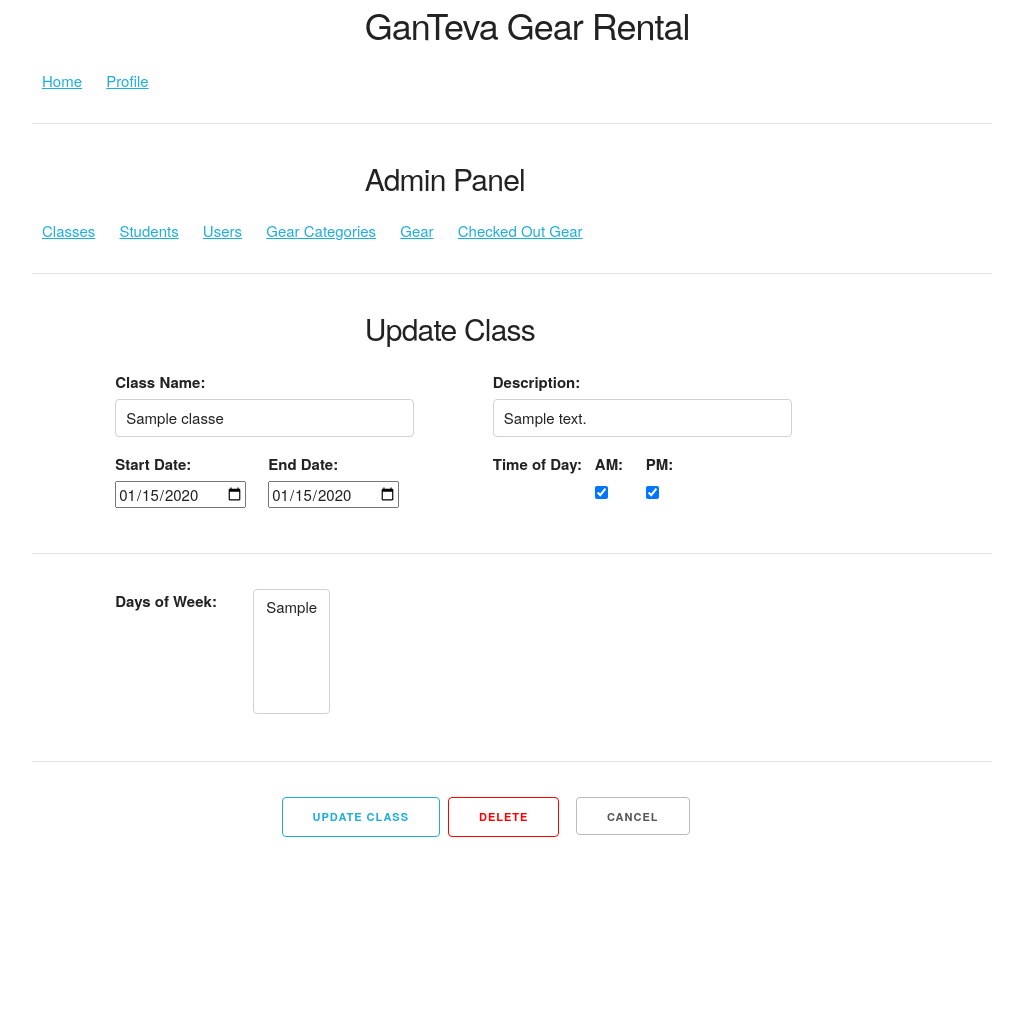
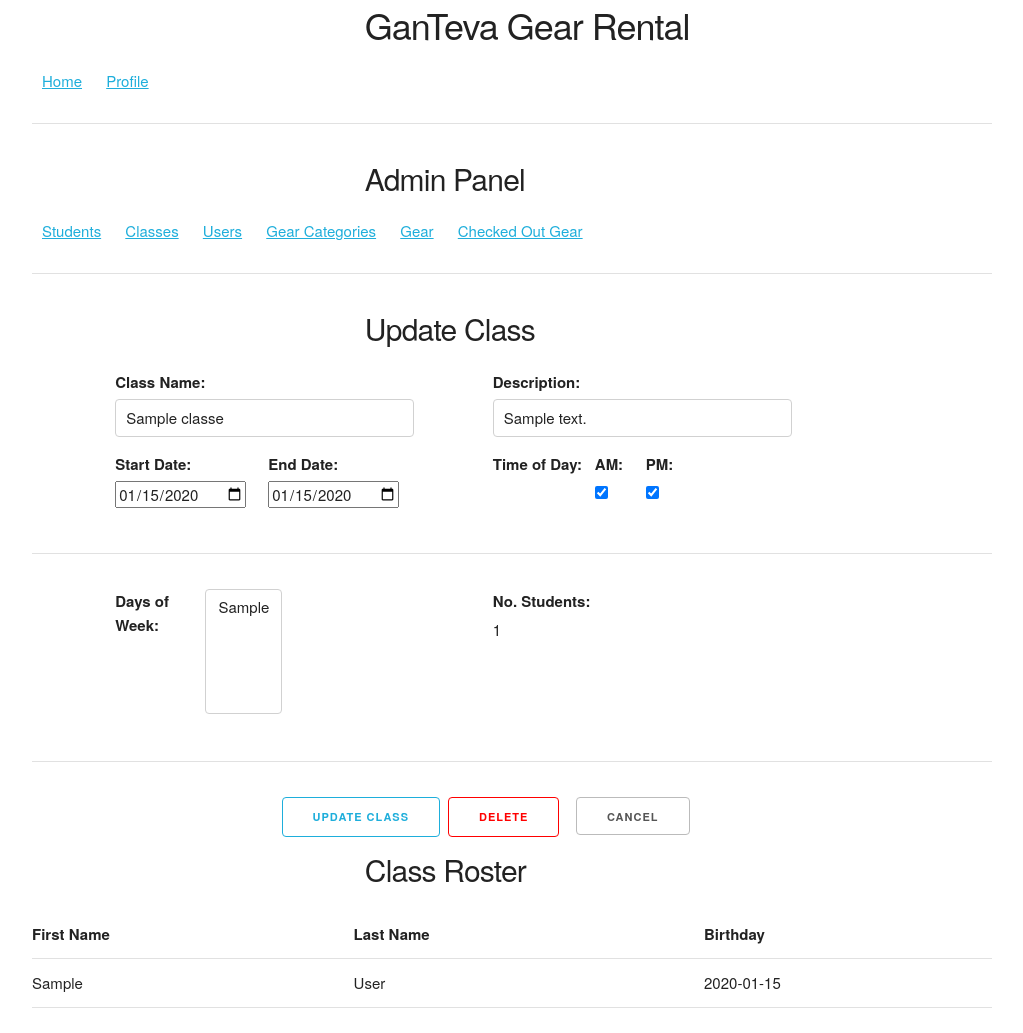
Before and after one commit to bjmaynard01/ganteva-gear-rental, a Flask app: page /admin/classes/1/update in a window 1280 px wide. Shown: the part 229-1262 px from the top of the page, without its empty margins (128-1151 px from the left). Before the commit the page ends 1066 px from the top, so only its background shows below. Run offline with Flask 3, Linux system fonts and the light colour scheme; a user stored in the database is signed in; tables that the repository leaves empty hold one stand-in row (values such as "Sample post"); some libraries are stand-ins or nearby versions.

Commit message:
can view students in each class on edit page

```diff
--- a/app/admin/classes/routes.py
+++ b/app/admin/classes/routes.py
@@ -4,6 +4,7 @@ from app import db
 from flask_login import current_user, login_required
 from sqlalchemy.exc import SQLAlchemyError
 from app.admin.classes.models import Classes, DaysOfWeek
+from app.admin.students.models import Student
 from app.admin.classes.forms import ClassAddForm, ClassUpdateForm
 from datetime import date
 
@@ -80,6 +81,7 @@ def update_class(id):
 
             try:
                 classroom = Classes.query.get_or_404(id)
+                students = classroom.students.order_by(Student.last_name).all()
 
             except SQLAlchemyError as error:
                 return render_template('errors/500.html', title='Internal Error'), 500
@@ -109,7 +111,7 @@ def update_class(id):
             update_class_form.days.data = classroom.daysofweek
 
             return render_template('admin/classes/add_class.html', title='Update Class', form=update_class_form,
-                                   legend='Update Class', classroom=classroom)
+                                   legend='Update Class', classroom=classroom, students=students)
     else:
         flash('You must be logged in to update classes')
         return redirect(url_for('users.login'))
--- a/app/admin/students/routes.py
+++ b/app/admin/students/routes.py
@@ -15,7 +15,7 @@ def admin_students():
 
         if current_user.is_admin:
             try:
-                students = Student.query.all()
+                students = Student.query.order_by(Student.last_name).all()
                 return render_template('admin/students/admin_students.html', title='Student Administration',
                                        students=students)
             except SQLAlchemyError as error:
--- a/app/templates/admin/admin.html
+++ b/app/templates/admin/admin.html
@@ -6,8 +6,8 @@
     </div>
     <div class="row">
         <div id="navbar" class="twelve columns">
+            <a href="{{ url_for('admin_students.admin_students') }}" class="navlink">Students</a>
             <a href="{{ url_for('admin_classes.admin_classes') }}" class="navlink">Classes</a>
-            <a href="{{ url_for('admin_students.admin_students') }}" class="navlink">Students</a>
             <a href="{{ url_for('admin_users.admin_users')}}" class="navlink">Users</a>
             <a href="{{ url_for('admin_gear.categories_admin') }}" class="navlink">Gear Categories</a>
             <a href="{{ url_for('admin_gear.gear_admin') }}" class="navlink">Gear</a>
--- a/app/templates/admin/classes/add_class.html
+++ b/app/templates/admin/classes/add_class.html
@@ -67,8 +67,8 @@
         <div class="row twelve columns">
         </div>
         <div class="row twelve columns">
-            <div class="offset-by-one eight columns">
-                <div class="three columns">
+            <div class="offset-by-one four columns">
+                <div class="four columns">
                     {{ form.days.label }}
                 </div>
                 <div>
@@ -78,6 +78,13 @@
                     {% endfor %}
                 </div>
             </div>
+            {% if legend == 'Update Class'%}
+            <div class="offset-by-one four columns">
+                <label>No. Students:</label>
+                <div>{{ classroom.students.count() }}</div>
+            </div>
+
+            {% endif %}
         </div>
         <div class="row twelve columns">
             <hr>
@@ -96,7 +103,7 @@
             {% endif %}
             {% if legend == 'Update Class' %}
             <div class="offset-by-one one columns">
-                <a href="{{ url_for('admin_classes.admin_classes') }}"><input type="button" value="Cancel"></a>
+               <div><a href="{{ url_for('admin_classes.admin_classes') }}"><input type="button" value="Cancel"></a></div>
             </div>
             {% elif legend == 'Add Class' %}
             <div class="offset-by-two two columns">
@@ -104,6 +111,27 @@
             </div>
             {% endif %}
             </div>
+            {% if legend == 'Update Class' and classroom.students.count() > 0 %}
+            <div class="row twelve columns">
+                <div class="offset-by-four four columns">
+                    <h4>Class Roster</h4>
+                </div>
+            </div>
+            <div class="row twelve columns">
+                <table class="twelve columns">
+                    <th>First Name</th>
+                    <th>Last Name</th>
+                    <th>Birthday</th>
+                    {% for student in students %}
+                    <tr class="table-row">
+                        <td>{{ student.first_name }}</td>
+                        <td>{{ student.last_name }}</td>
+                        <td>{{ student.birthday }}</td>
+                    </tr>
+                    {% endfor %}
+                </table>
+            </div>
+            {% endif %}
             </div>
         </div>
         </div>
--- a/app/templates/admin/gear/add_gear.html
+++ b/app/templates/admin/gear/add_gear.html
@@ -45,7 +45,7 @@
             </div>
             <div class="offset-by-four three columns">
                 {{ form.categories.label }}
-                {{ form.categories(style="height: 100px; width:150px")}}
+                {{ form.categories(style="height: 100px; width:175px")}}
                 {% for error in form.categories.errors %}
                     <span class="form-error">[{{ error }}]</span>
                 {% endfor %}
--- a/app/templates/admin/students/add_student.html
+++ b/app/templates/admin/students/add_student.html
@@ -56,7 +56,7 @@
                 <div class="one columns">
                     <a href="{{ url_for('admin_students.delete_student', id=student.id) }}">
                         <input  class="button delete" type="button" value="Delete"
-                        onclick="return confirm('Do you want to delete category {{ student.first_name }}')">
+                        onclick="return confirm('Do you want to delete student {{ student.first_name }} {{ student.last_name }}')">
                     </a>
                 </div>
             {% endif %}
--- a/app/templates/admin/students/admin_students.html
+++ b/app/templates/admin/students/admin_students.html
@@ -36,7 +36,7 @@
                         </a>
                         <a href="{{ url_for('admin_students.delete_student', id=student.id) }}">
                             <input  class="button delete" type="button" value="Delete"
-                            onclick="return confirm('Do you want to delete student{{ student.first_name }}')">
+                            onclick="return confirm('Do you want to delete student {{ student.first_name }} {{ student.last_name }}')">
                         </a>
                     </td>
                 </tr>
```
